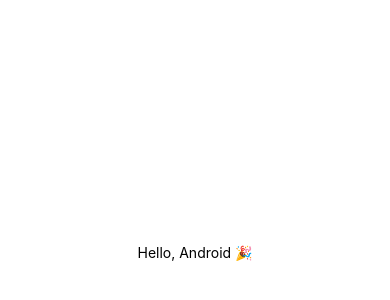
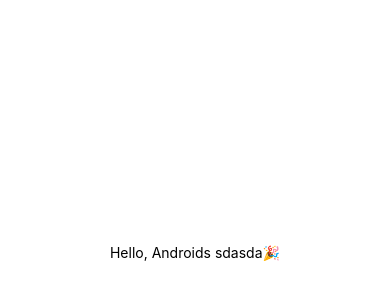
Before and after one commit to ga-wk/News-Aggregator, a React Native app: screen / in a window 390 px wide. Shown: the part 170-470 px from the top of the page. Built offline with nearby package versions, Linux system fonts and the light colour scheme.

Commit message:
work at NabBar

```diff
--- a/App.js
+++ b/App.js
@@ -1,22 +1,7 @@
-import { StatusBar } from 'expo-status-bar';
-import React from 'react';
-import { StyleSheet, Text, View } from 'react-native';
+import React from "react";
+
+import { Index } from "./src/index";
 
 export default function App() {
-  return (
-    <View style={styles.container}>
-      <Text>Hello, Android 🎉</Text>
-      <StatusBar style="auto" />
-    </View>
-  );
+  return <Index />;
 }
-
-const styles = StyleSheet.create({
-  container: {
-    flex: 1,
-    backgroundColor: '#fff',
-    alignItems: 'center',
-    justifyContent: 'center',
-
-  },
-});
--- /dev/null
+++ b/src/index.js
@@ -0,0 +1,22 @@
+import React from 'react';
+import { StyleSheet, Text, View } from 'react-native';
+import { StatusBar } from 'expo-status-bar';
+
+export const Index = () => {
+  return (
+    <View style={styles.container}>
+      <Text>Hello, Androids sdasda🎉</Text>
+      <StatusBar style="auto" />
+    </View>
+  );
+};
+
+const styles = StyleSheet.create({
+    container: {
+      flex: 1,
+      backgroundColor: '#fff',
+      alignItems: 'center',
+      justifyContent: 'center',
+
+    },
+  });
```
Also changed, not shown: src/components/NavBar.js (added), 1 other file (tests, documents, lock files or other folders).
